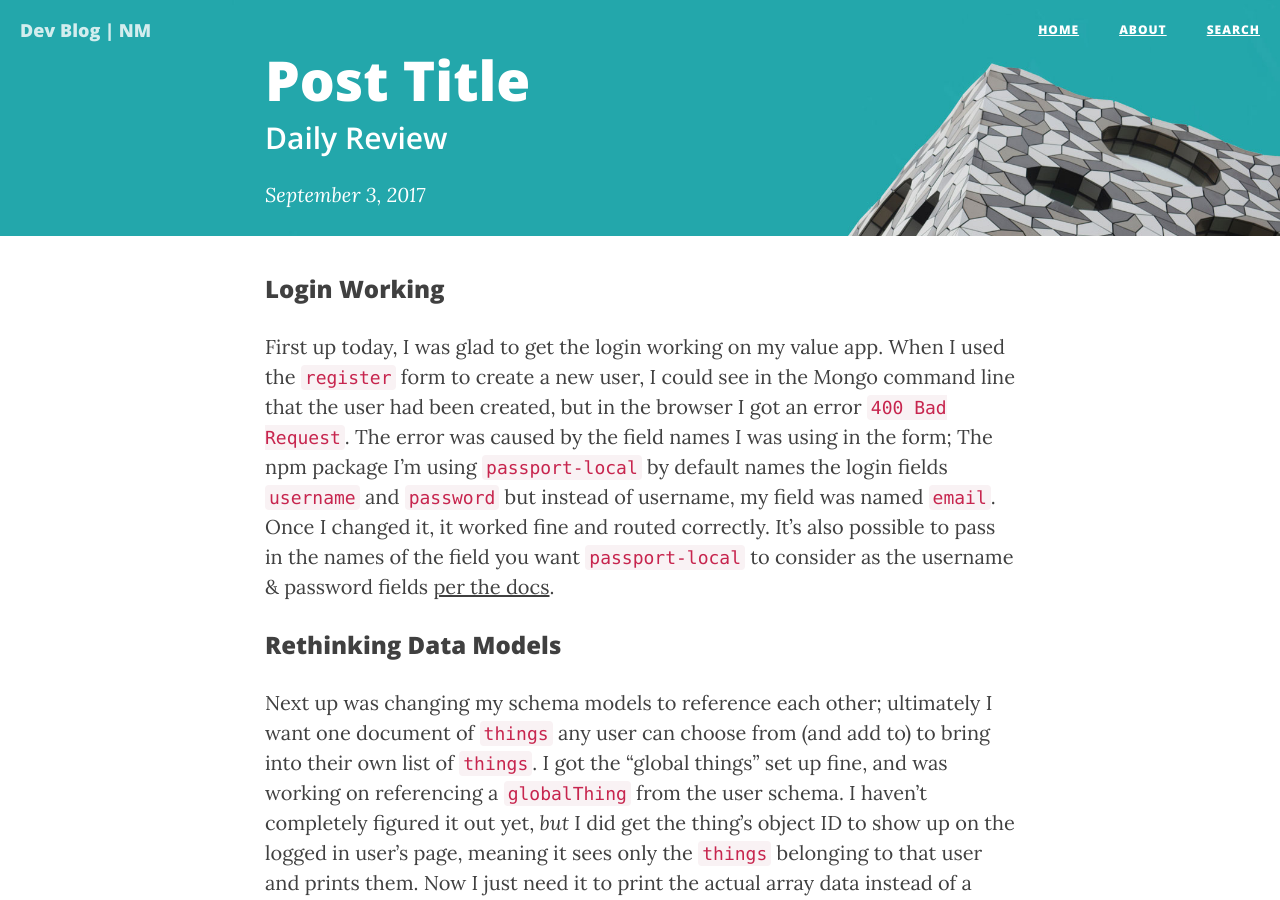
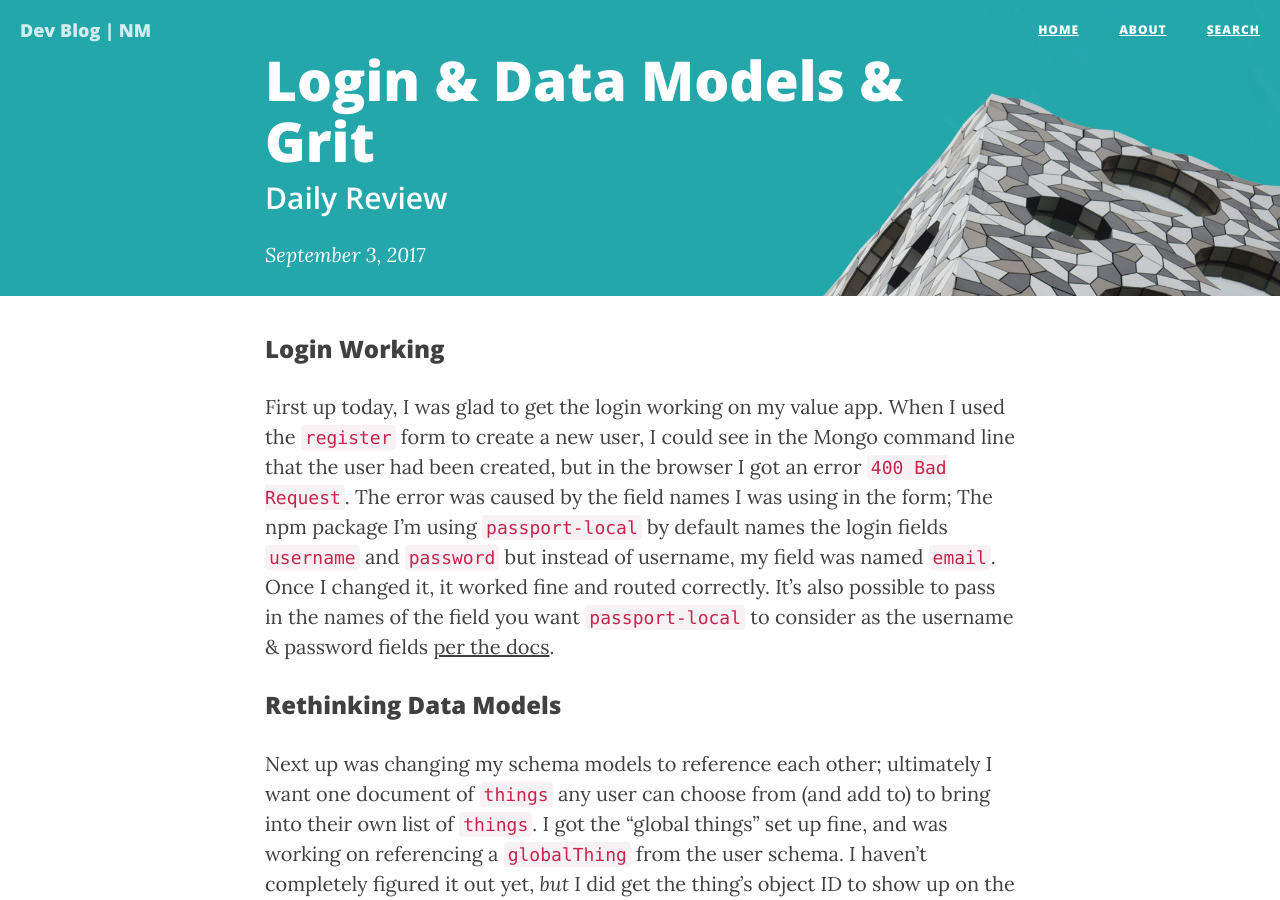
Before and after one commit to niamurrell/jekyll-blog, a Jekyll site: the page built from _posts/2017-09-03-login-data-models-grit.md, in a window 1280 px wide and 900 px high. Built offline with Jekyll 4.4.1, drawn with Linux system fonts in a browser that asks for light colours; nearby versions of some CDN libraries.

Commit message:
Add today's post

```diff
--- a/_posts/2017-09-03-post-title.md
+++ b/_posts/2017-09-03-login-data-models-grit.md
@@ -1,6 +1,6 @@
 ---
 layout:     post
-title:
+title:      Login & Data Models & Grit
 author:     Nia
 tags: 		  ValueApp Express Passport
 subtitle:  	Daily Review
```
